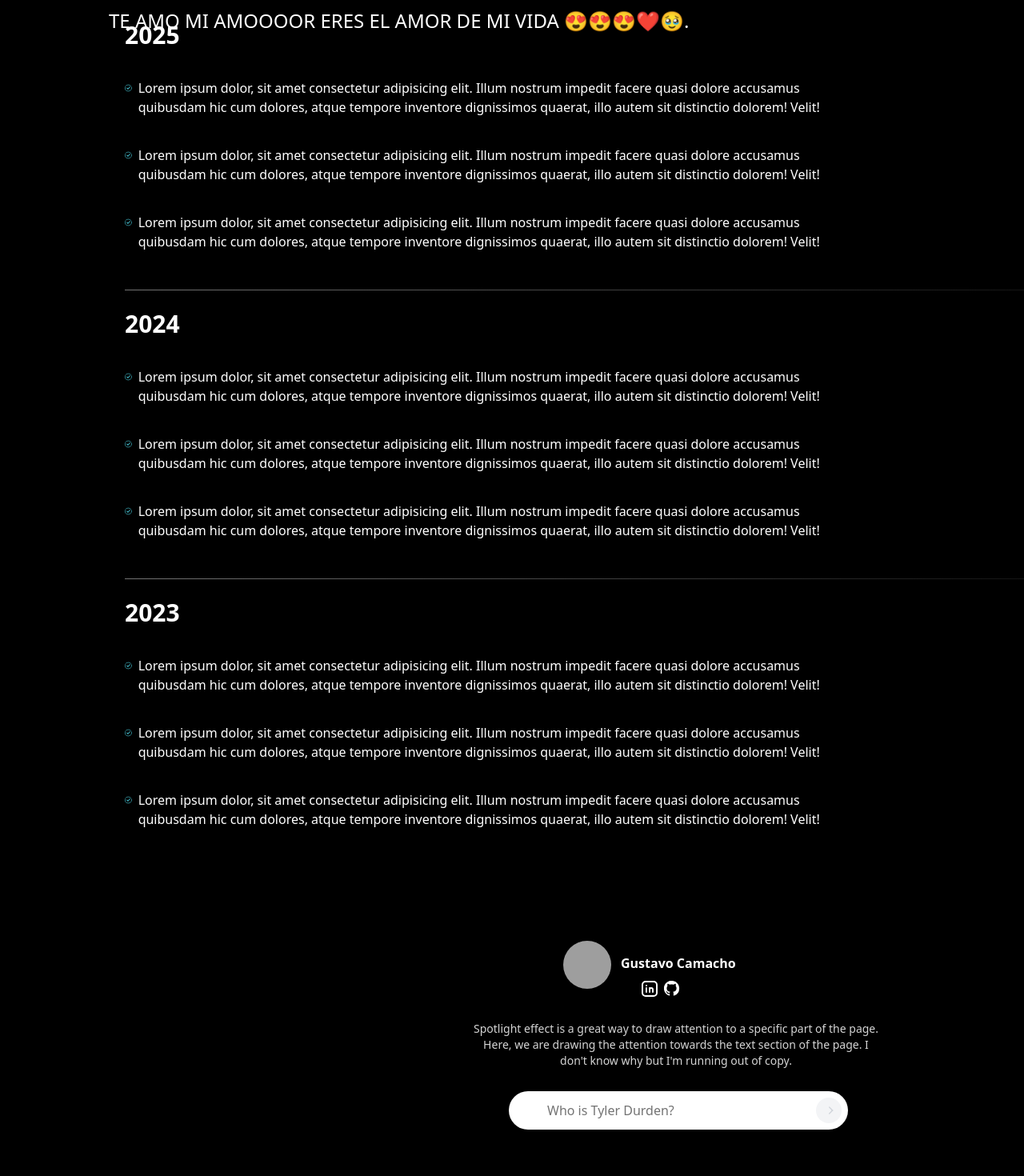
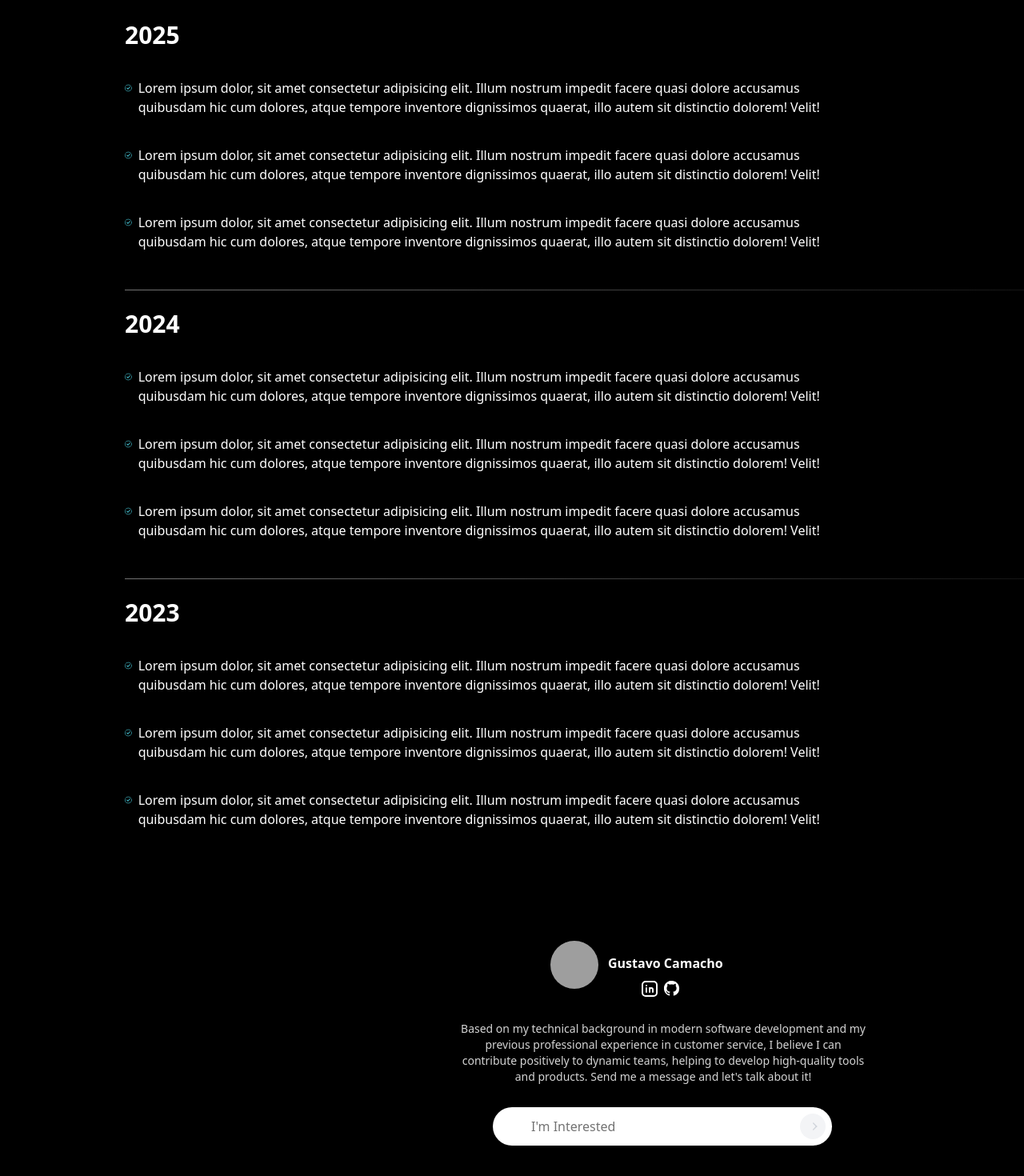
Before and after one commit to Gusttav28/gustavo-portfolio, a Next.js app: page /about in a window 1280 px wide. Shown: the part 1132-2602 px from the top of the page at 80% size. Built offline with nearby package versions, Linux system fonts and the light colour scheme; grey boxes are pictures that could not be loaded.

Commit message:
making some changes

```diff
--- a/src/app/NavbarDemo.jsx
+++ b/src/app/NavbarDemo.jsx
@@ -25,11 +25,11 @@ const DummyContent = () => {
   return (
     <div className="overflow-x-hidden bg-black sm:p-6">
       <div className="mr-15 mt-12 sm:ml-12 text-4xl md:ml-14 lg:pl-10">
-        <h1 className="ml-11 text-left text-3xl sm:text-4xl md:text-4xl lg:text-5xl font-bold">
+        <h1 className="ml-11 text-left text-3xl sm:text-4xl md:text-4xl lg:text-4xl xl:text-5xl font-bold">
         <FlipWords2 words={words} /> <br />
         </h1>
         <div className="ml-11">
-          <h1 className="font-bold text-3xl md:text-4xl lg:text-5xl">
+          <h1 className="font-bold text-3xl md:text-4xl lg:text-4xl xl:text-5xl">
             <FlipWords words={words2} /> <br />
           </h1>
         </div>
@@ -38,12 +38,12 @@ const DummyContent = () => {
             Hello! My Name is Gustavo! And I'm Software Engineer student who is exited to build and to contribute growing the next generation of software development and technology industries.
           </p>
         </div>
-        <div className="mt-20 ml-25 -mb-20
-        md:ml-60
-        lg:-mb-40 lg:ml-10
-        xl:-mt-50 xl:ml-280 xl:-mb-10">
+        <div className="mt-20 ml-30 -mb-20
+        md:ml-65
+        lg:-mb-10 lg:-mt-60 lg:ml-200
+        xl:-mt-60 xl:ml-280 xl:-mb-10">
           <a href="/assets/cv.pdf">
-            <button className="bg-neutral-500 text-white hover:scale-105 transition-transform rounded-4xl text-xl font-bold p-6">Download CV</button>
+            <button className="bg-neutral-500 text-white hover:scale-105 transition-transform rounded-4xl text-base font-bold p-4 md:p-6 md:text-base lg:p-6 lg:text-base xl:p-6 xl:text-xl">Download CV</button>
           </a>
         </div>
         <div>
@@ -58,7 +58,7 @@ const DummyContent = () => {
         </section>
 
       </div>
-      <h1 className="-mt-75 ml-11 text-left text-3xl sm:text-4xl md:text-4xl lg:text-5xl font-bold lg:-mt-120 lg:ml-35 xl:-mt-90 xl:ml-35">Projects</h1>
+      <h1 className="-mt-50 ml-11 text-left text-3xl sm:text-4xl md:text-4xl lg:text-5xl font-bold lg:-mt-120 lg:ml-35 xl:-mt-90 xl:ml-35">Projects</h1>
       <div className="flex flex-wrap ml-6 pl-4 pr-10 mt-10 lg:pl-20 lg:pr-80 lg:mr-40 lg:ml-20 lg:mt-15">
         <label className="text-neutral-400 text-sm lg:text-left lg:text-base">Build projects from scratch are really my passion, and even if of course there's not too much, I'm really working on everything I feel and I found really interesting, but let's be honest, all the software development proojects are interesting, I talk about my professional career and my educational background more in my <a className="hover:text-blue-500" href="">about section.</a> </label>
       </div>
--- a/src/app/about/page.jsx
+++ b/src/app/about/page.jsx
@@ -75,14 +75,6 @@ export default function Page() {
                     lg:text-2xl lg:ml-120 lg:mt-7            /* For lg screens (iPad landscape, desktops) */
                     xl:text-2xl xl:ml-145 xl:mt-7">
                     illo, iusto, molestiae mollitia laboriosam repellat! Hic alias voluptates sunt maxime est, tenetur error ea suscipit doloremque delectus autem recusandae, blanditiis repellat, possimus culpa magnam commodi veniam molestias optio ad aspernatur nemo. Incidunt id cumque fugiat debitis nihil hic, nobis perferendis eveniet deleniti? Iusto ducimus laboriosam quibusdam possimus exercitationem sapiente nihil quasi tempore, tenetur dolore excepturi placeat.</p>
-                    <p className="
-                    text-2xl
-                    mt-7
-                    ml-5                       /* Default font size */
-                    md:text-2xl md:ml-40 md:mt-7            /* For md screens (iPad portrait) */
-                    lg:text-2xl lg:ml-120 lg:mt-7            /* For lg screens (iPad landscape, desktops) */
-                    xl:text-2xl xl:ml-130 xl:mt-7">
-                    TE AMO MI AMOOOOR ERES EL AMOR DE MI VIDA 😍😍😍❤️🥹.</p>
                 </div>
                 <section className="
                     mt-2
--- a/src/app/blog/page.jsx
+++ b/src/app/blog/page.jsx
@@ -1,12 +1,18 @@
 "use client"
 
 import { NavbarSimple } from "../components/NavBarMUI2"
+import UnderPage from "../components/UnderPage"
 
 export default function Page() {
+
+    const windowAlert = () => (
+        alert("Gustavo is still working on this page")
+    )
+
     return(
         <div>
             <NavbarSimple/>
-            <h1>Blog Page</h1>
+            <UnderPage/>
         </div>
     )
 }
--- a/src/app/components/NavBarMUI2.jsx
+++ b/src/app/components/NavBarMUI2.jsx
@@ -9,6 +9,9 @@ import { Bars3Icon, XMarkIcon } from "@heroicons/react/24/outline";
 
 
 function NavList() {
+  const windowAlert = () =>{
+    alert("Gustavo is still working on this page")
+  }
   return (
     <div className="mt-4">
       <ul className="my-2
@@ -24,8 +27,9 @@ function NavList() {
           color="blue-gray"
           className="p-1 font-medium"
         >
-          <a href="/about" className="block px-4 py-2 items-center hover:bg-gray-900 hover:rounded-full hover:scale-105 transition-transform font-bold">
+          <a href="/about" className="block px-4 py-2 items-center hover:bg-gray-900 hover:rounded-full hover:scale-105 transition-transform font-bold" onClick={windowAlert}>
             About
+
           </a>
         </Typography>
         <Typography
@@ -34,7 +38,7 @@ function NavList() {
           color="blue-gray"
           className="p-1 font-medium"
         >
-          <a href="/projects" className="block px-4 py-2 items-center hover:bg-gray-900 hover:rounded-full hover:scale-105 transition-transform font-bold">
+          <a href="/projects" className="block px-4 py-2 items-center hover:bg-gray-900 hover:rounded-full hover:scale-105 transition-transform font-bold" onClick={windowAlert}>
             Projects
           </a>
         </Typography>
@@ -44,7 +48,7 @@ function NavList() {
           color="blue-gray"
           className="p-1 font-medium"
         >
-          <a href="/blog" className="block px-4 py-2 items-center hover:bg-gray-900 hover:rounded-full hover:scale-105 transition-transform font-bold">
+          <a href="/blog" className="block px-4 py-2 items-center hover:bg-gray-900 hover:rounded-full hover:scale-105 transition-transform font-bold" onClick={windowAlert}>
             Blogs
           </a>
         </Typography>
@@ -54,7 +58,7 @@ function NavList() {
           color="blue-gray"
           className="p-1 font-medium"
         >
-          <a href="/contact" className="block px-4 py-2  hover:bg-gray-900 hover:rounded-full hover:scale-105 transition-transform font-bold">
+          <a href="/contact" className="block px-4 py-2  hover:bg-gray-900 hover:rounded-full hover:scale-105 transition-transform font-bold" onClick={windowAlert}>
             Contact
           </a>
         </Typography>
--- a/src/app/components/UnderPage.jsx
+++ b/src/app/components/UnderPage.jsx
@@ -10,15 +10,15 @@ export default function UnderPage() {
             ml-15 mt-20 items-center
             md:ml-10 md:mt-20
             lg:mt-35 lg:ml-150
-            xl:ml-210
+            xl:ml-190
 
 
             ">
                 <div className="flex
-                    ml-5
+                    ml-3
                     md:ml-55
                     lg:-ml-10
-                    xl:-ml-36
+                    xl:-ml-20
 
                 ">
                     <img className="size-15 lg:-ml-40 xl:ml-2 rounded-full" src="https://github.com/Gusttav28.png" alt="" />
@@ -48,16 +48,13 @@ export default function UnderPage() {
                 <div className="relative">
                     <p className=" mt-10 max-w-lg -ml-50 mr-5 text-center text-sm font-normal text-neutral-300
                         md:-ml-66 md:-mr-80
-                        xl:-ml-66
+                        xl:-ml-70
                     ">
-                        Spotlight effect is a great way to draw attention to a specific part
-                        of the page. Here, we are drawing the attention towards the text
-                        section of the page. I don&apos;t know why but I&apos;m running out of
-                        copy.
+                        Based on my technical background in modern software development and my previous professional experience in customer service, I believe I can contribute positively to dynamic teams, helping to develop high-quality tools and products. Send me a message and let's talk about it!
                     </p>
                 </div>
             </div>
-            <div className="lg:ml-90 xl:ml-2">
+            <div className="lg:ml-90 xl:-ml-3">
                 <PlaceholdersAndVanishInputDemo/>
             </div>
         </div>
--- a/src/app/components/VanishInput.jsx
+++ b/src/app/components/VanishInput.jsx
@@ -4,11 +4,10 @@ import { PlaceholdersAndVanishInput } from "./ui/VanishInput";
 
 export function PlaceholdersAndVanishInputDemo() {
   const placeholders = [
-    "What's the first rule of Fight Club?",
-    "Who is Tyler Durden?",
-    "Where is Andrew Laeddis Hiding?",
-    "Write a Javascript method to reverse a string",
-    "How to assemble your own PC?",
+    "Let's talk",
+    "I'm Interested",
+    "Let's build the future together",
+    "Write me down a email or a whatsapp!",
   ];
 
   const handleChange = (e) => {
--- a/src/app/components/ui/ProjectSections.jsx
+++ b/src/app/components/ui/ProjectSections.jsx
@@ -17,25 +17,25 @@ export function ProjectSectionDemo() {
     {
       title: "Task Manager",
       description:
-        "Built for engineers, developers, dreamers, thinkers and doers.",
+        "Task Manager App to record all the things that you might need to do in the future.",
       icon: <IconNotes />,
     },
     {
       title: "Weather App",
       description:
-        "It's as easy as using an Apple, and as expensive as buying one.",
+        "Weather App that to chech the weather of any country that you select and further",
       icon: <IconWind />,
     },
     {
       title: "Unt Converter",
       description:
-        "Our prices are best in the market. No cap, no lock, no credit card required.",
+        "Unit converter calculator to check all the types of units to convert",
       icon: <IconCalculator />,
     },
     {
-      title: "Jarvis Bot",
+      title: "Neo",
       description:
-        "Our prices are best in the market. No cap, no lock, no credit card required.",
+        "Virtual assistence that can provide you any type of resume related to general world notice, financial market and ultimate scientifics articles",
       icon: <IconRobotFace />,
     },
   ];
--- a/src/app/contact/page.jsx
+++ b/src/app/contact/page.jsx
@@ -1,11 +1,12 @@
 "use client"
 import { NavbarSimple } from "../components/NavBarMUI2"
+import UnderPage from "../components/UnderPage"
 
 export default function Page() {
     return(
         <div>
             <NavbarSimple/>
-            <h1>Contact Page</h1>
+            <UnderPage/>
         </div>
     )
 }
--- a/src/app/projects/page.jsx
+++ b/src/app/projects/page.jsx
@@ -6,7 +6,6 @@ export default function Page() {
     return(
         <div>
             <NavbarSimple />
-            <h1>Project Page</h1>
             <UnderPage/>
         </div>
     )
```
